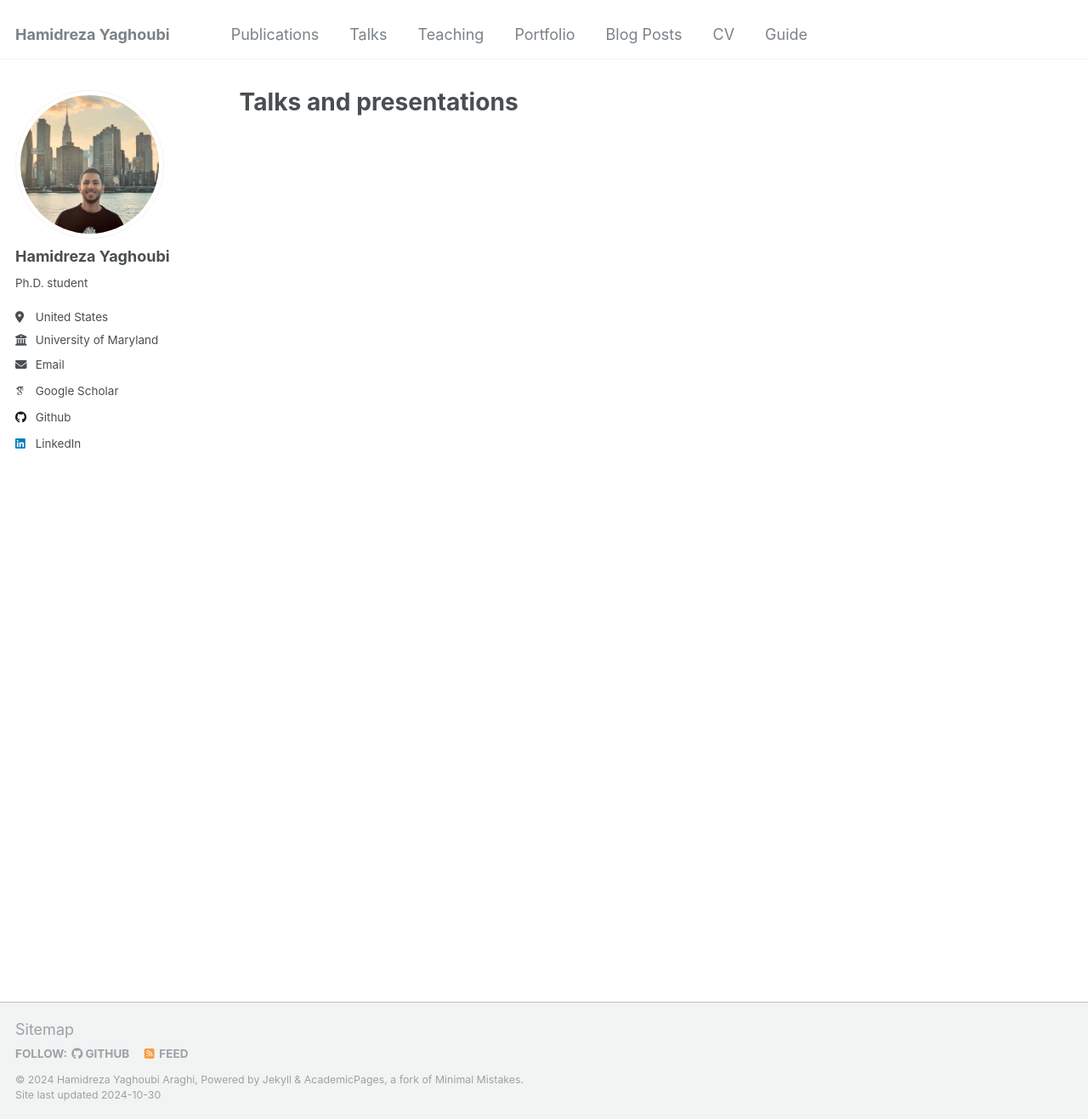
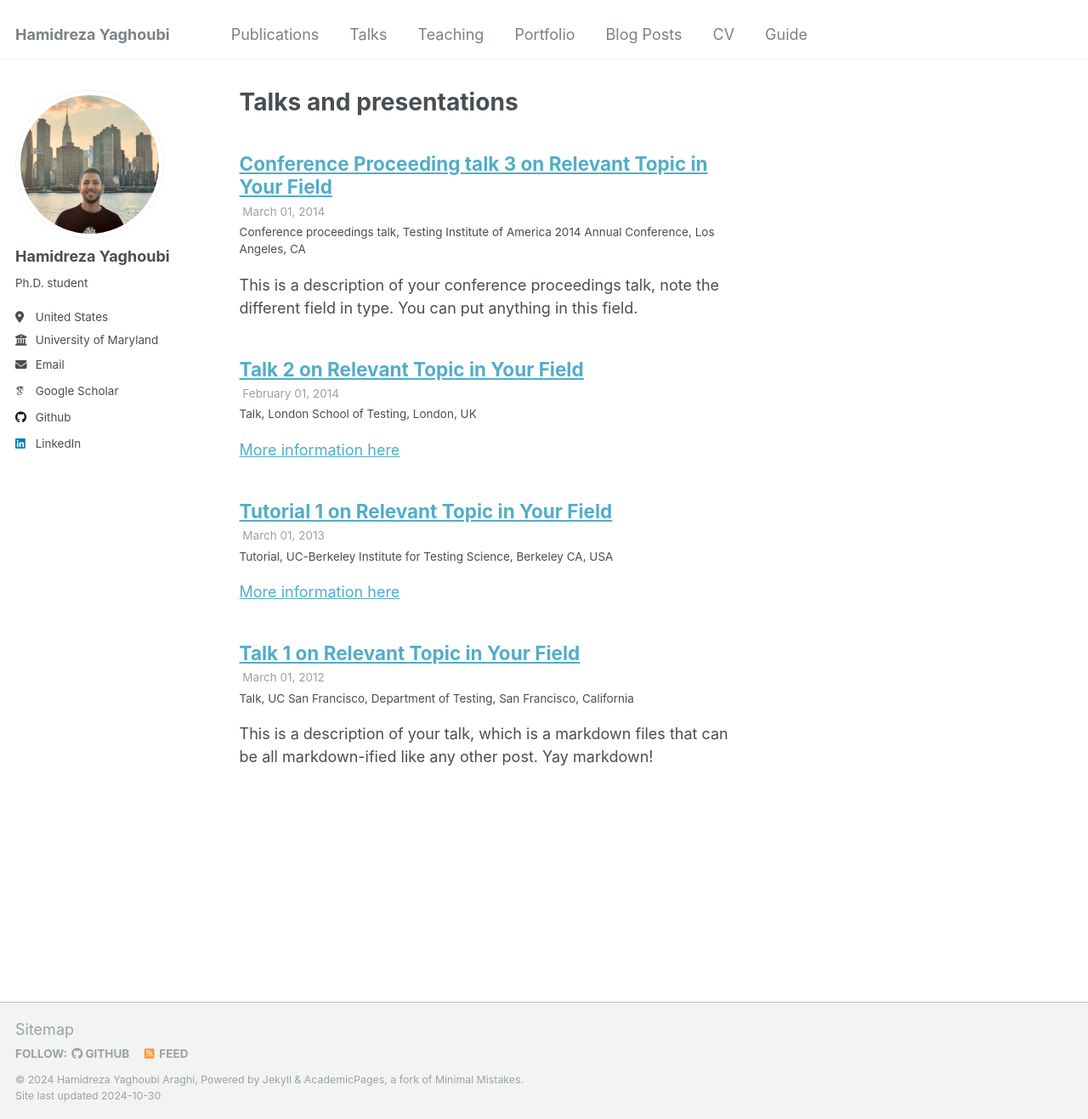
Before and after one commit to HamidrezaYaghoubi/HamidrezaYaghoubi.github.io, a Jekyll site: the page built from _pages/talks.html, in a window 1280 px wide and 1317 px high. Shown: the whole window at 85% size. Built offline with Jekyll 4.4.1, drawn with Linux system fonts in a browser that asks for light colours; some web fonts are replaced; part of the change alters nothing that is shown.

```diff
--- a/_config.yml
+++ b/_config.yml
@@ -217,15 +217,15 @@ collections:
   teaching:
     output: true
     permalink: /:collection/:path/
-  # publications:
-  #   output: true
-  #   permalink: /:collection/:path/
-  # portfolio:
-  #   output: true
-  #   permalink: /:collection/:path/
-  # talks:
-  #   output: true
-  #   permalink: /:collection/:path/
+  publications:
+    output: true
+    permalink: /:collection/:path/
+  portfolio:
+    output: true
+    permalink: /:collection/:path/
+  talks:
+    output: true
+    permalink: /:collection/:path/
 
 
 # These settings control how pages and collections are included in the site
```
